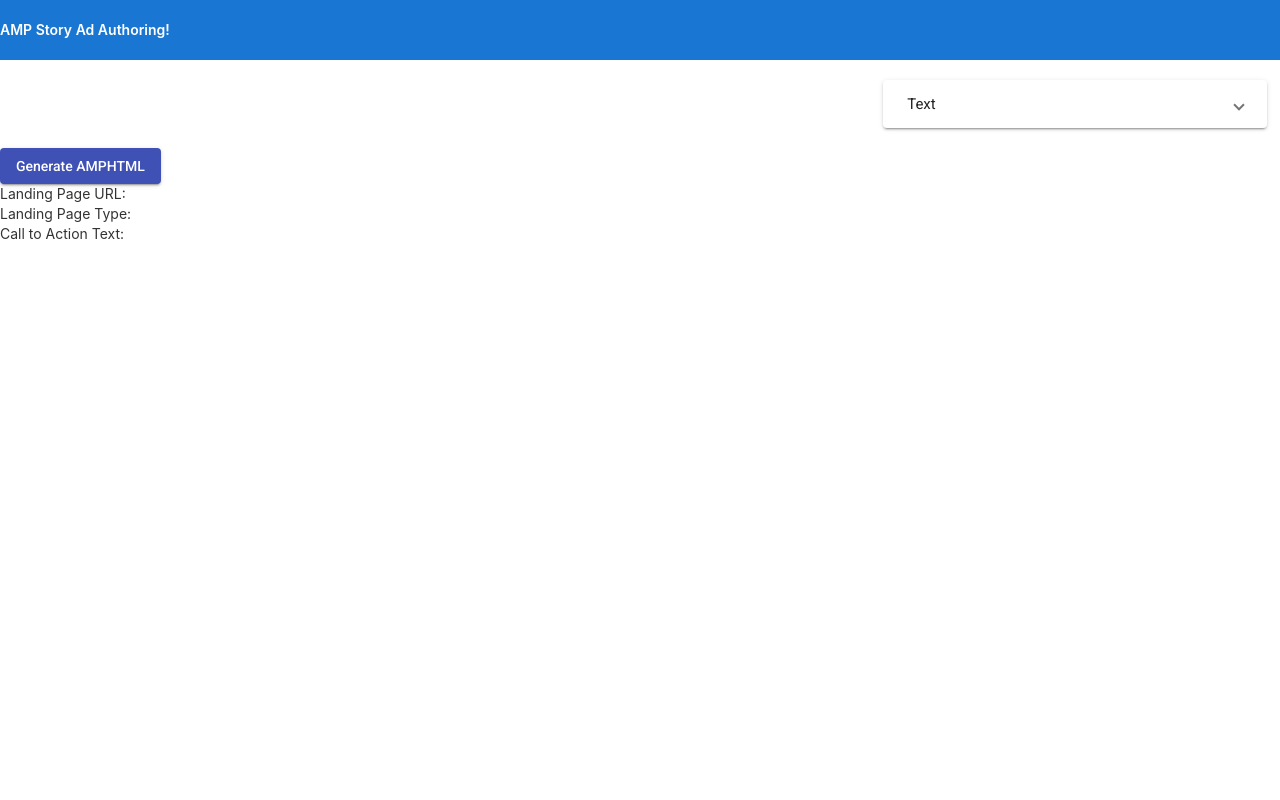
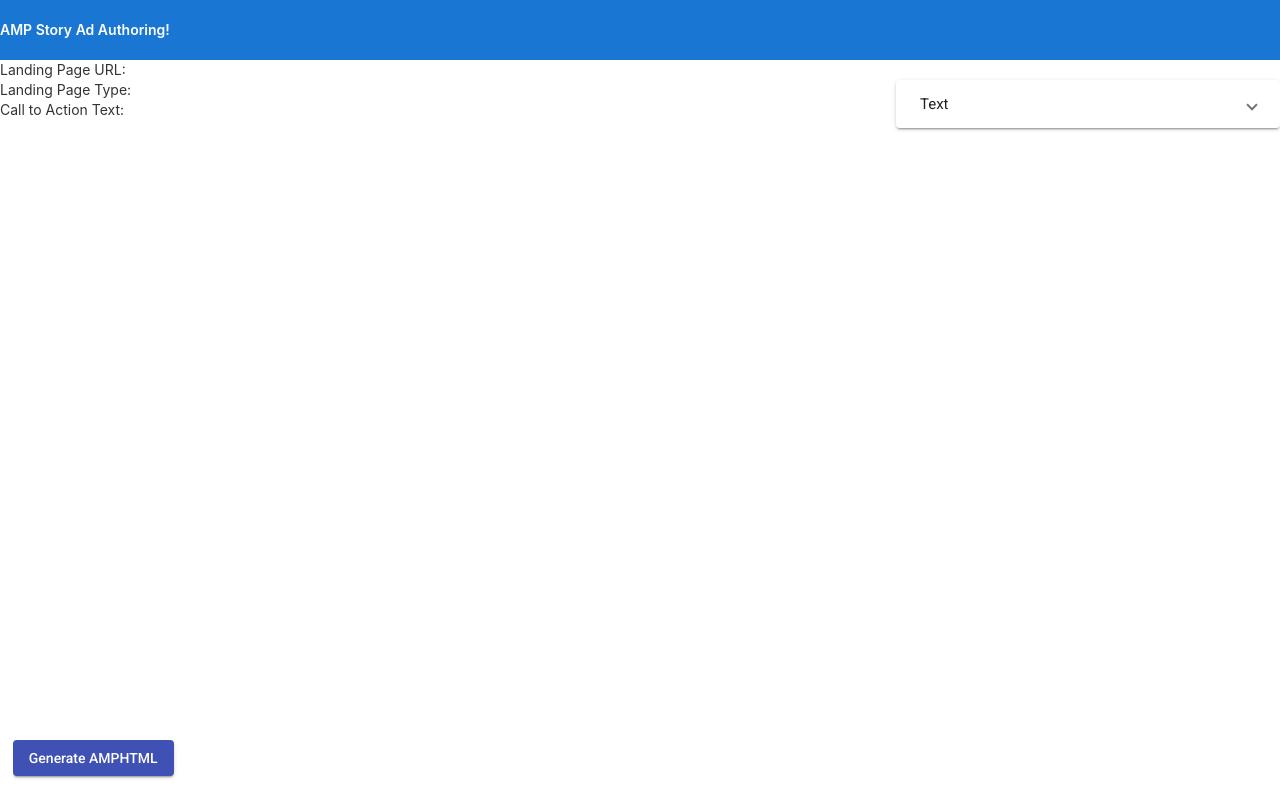
Before and after one commit to ryanfarrow/amp-story-ad-authoring-tool, an Angular app: page / in a window 1280 px wide. Built offline with nearby package versions, Linux system fonts and the light colour scheme.

Commit message:
anchor button to bottom of the page

```diff
--- a/src/app/ad-authoring/ad-authoring.component.html
+++ b/src/app/ad-authoring/ad-authoring.component.html
@@ -33,8 +33,6 @@
 
     <br>
 
-    <!-- TODO: Create new component for this button -->
-    <button mat-raised-button color="primary" (click)="addAdAuthoring(landingUrl.value, landingType.value, callToAction.value)">Generate AMPHTML</button>
 </div>
 
 <div *ngIf="(adAuthoringObs | async) as adAuthoring">
@@ -42,3 +40,8 @@
     Landing Page Type: {{adAuthoring.landingType}} <br>
     Call to Action Text: {{adAuthoring.callToAction}}
 </div>
+
+<div class="toolbar">
+    <!-- TODO: Create new component for this button -->
+    <button mat-raised-button color="primary" (click)="addAdAuthoring(landingUrl.value, landingType.value, callToAction.value)">Generate AMPHTML</button>
+</div>
--- a/src/app/ad-authoring/ad-authoring.component.scss
+++ b/src/app/ad-authoring/ad-authoring.component.scss
@@ -1,7 +1,14 @@
-.mat-expansion-panel {
-    left: 69%;
+.toolbar {
+    overflow: hidden;
+    position: fixed;
+    bottom: 0;
+    width: 100%;
+    height: 60px;
+    left: 1%;
+}
+
+div.ad-authoring {
     width: 30%;
+    right: 0px;
+    position: absolute;
 }
-.mat-form-field {
-    width: 100%
-}
```
